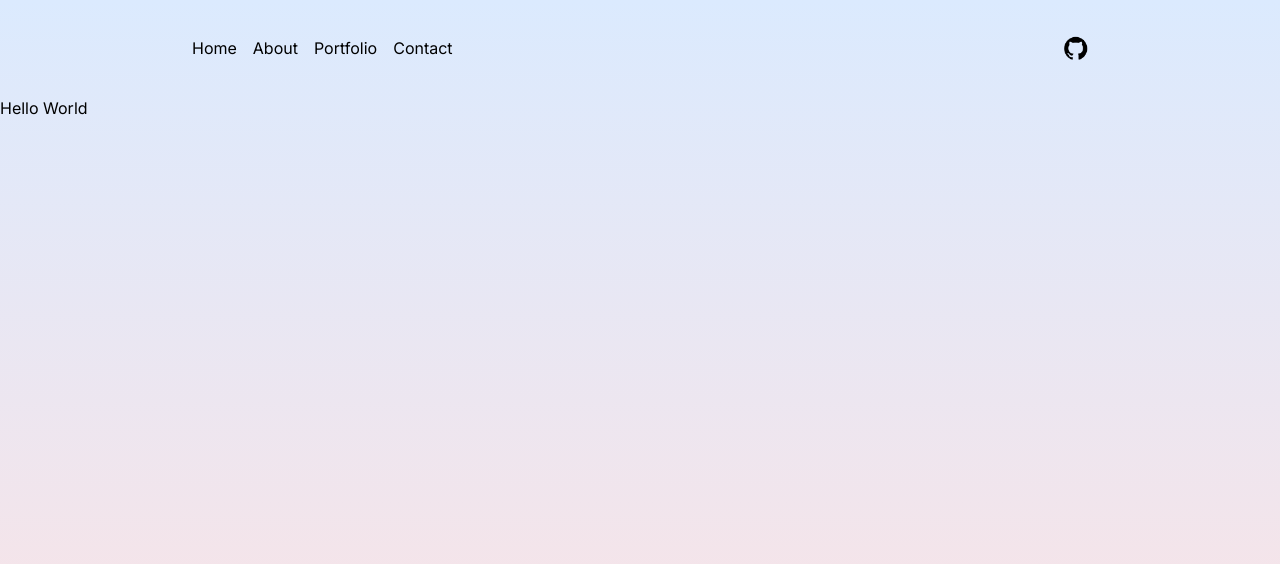
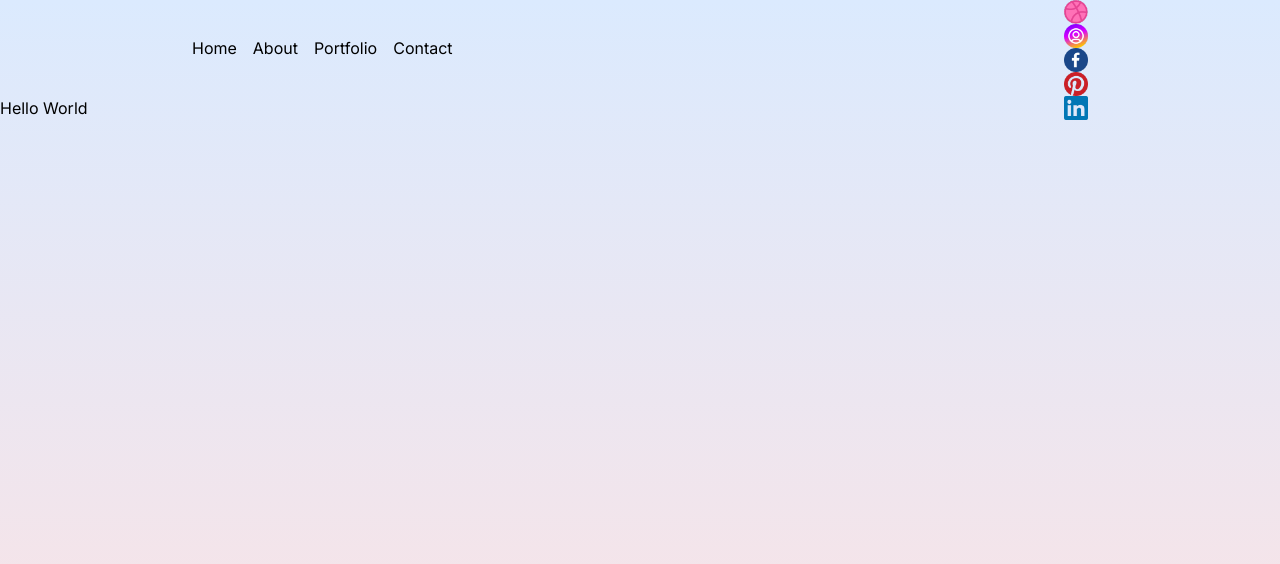
Before and after one commit to hassaanmgl8844/Animated-Portfolio, a Next.js app: page / in a window 1280 px wide. Shown: the top 564 px of the page. Built offline with nearby package versions, Linux system fonts and the light colour scheme.

Commit message:
Linkedin account Added

```diff
--- a/src/components/Navbar.jsx
+++ b/src/components/Navbar.jsx
@@ -38,6 +38,21 @@ const Navbar = () => {
         <Link href={"https://github.com/hassaammgl"} target="_blank">
           <Image src="/github.png" alt="github" width={24} height={24} />
         </Link>
+        <Link href={"https://github.com/hassaammgl"} target="_blank">
+          <Image src="/dribbble.png" alt="github" width={24} height={24} />
+        </Link>
+        <Link href={"https://github.com/hassaammgl"} target="_blank">
+          <Image src="/instagram.png" alt="github" width={24} height={24} />
+        </Link>
+        <Link href={"https://github.com/hassaammgl"} target="_blank">
+          <Image src="/facebook.png" alt="github" width={24} height={24} />
+        </Link>
+        <Link href={"https://github.com/hassaammgl"} target="_blank">
+          <Image src="/pinterest.png" alt="github" width={24} height={24} />
+        </Link>
+        <Link href={"https://www.linkedin.com/in/m-hassaam-mughal-91668a256/"} target="_blank">
+          <Image src="/linkedin.png" alt="github" width={24} height={24} />
+        </Link>
       </div>
       {/* RESPONSIVE MENU  */}
       <div className="md:hidden">
```
